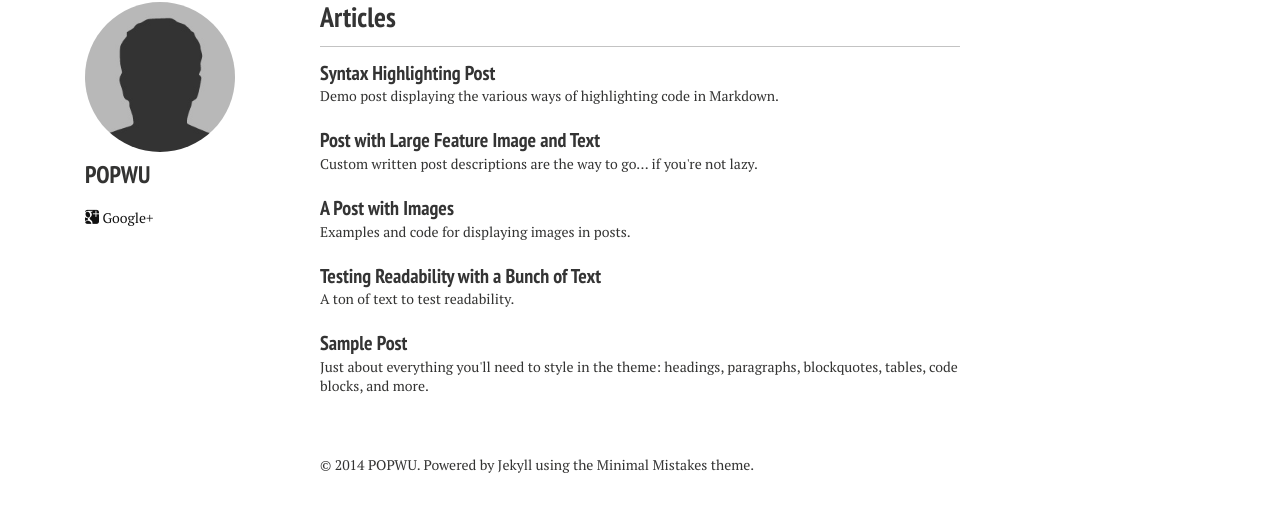
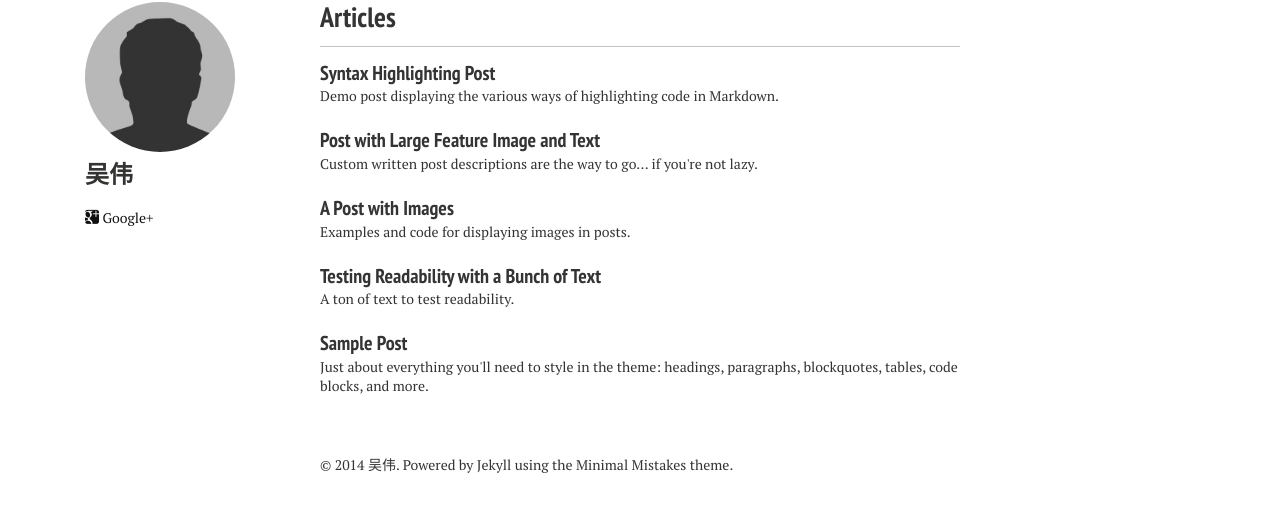
Before and after one commit to popwu/popwu.github.com, a Jekyll site: the page built from index.md, in a window 1280 px wide. Shown: the part 427-947 px from the top of the page. Built offline with Jekyll 4.4.1, drawn with Linux system fonts in a browser that asks for light colours; nearby versions of some CDN libraries; some of the changed lines change nothing that is shown.

Commit message:
m config

```diff
--- a/_config.yml
+++ b/_config.yml
@@ -1,12 +1,12 @@
 title:            "至尊宝.吴伟"
-tagline:          "玩在世界"
-description:      Describe your website.
+tagline:          "探索在世界"
+description:      "忙忙碌碌，探索世界"
 # Your site's domain goes here. Leave localhost server or blank when working locally.
-url:              http://popwu.github.io
+url:              http://popwu.com
 
 # Owner/author information
 owner:
-  name:           POPWU
+  name:           吴伟
   avatar:         bio-photo.jpg
   #bio:            "Describe your self."
   email:          popwuwei@gmail.com
```
